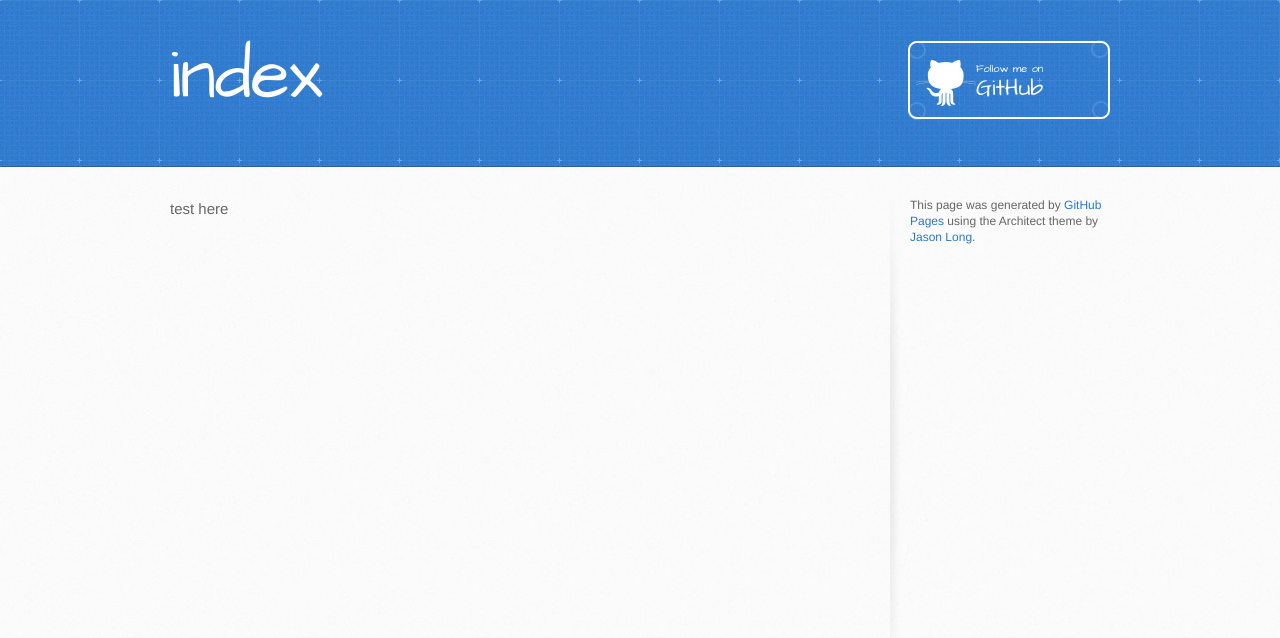
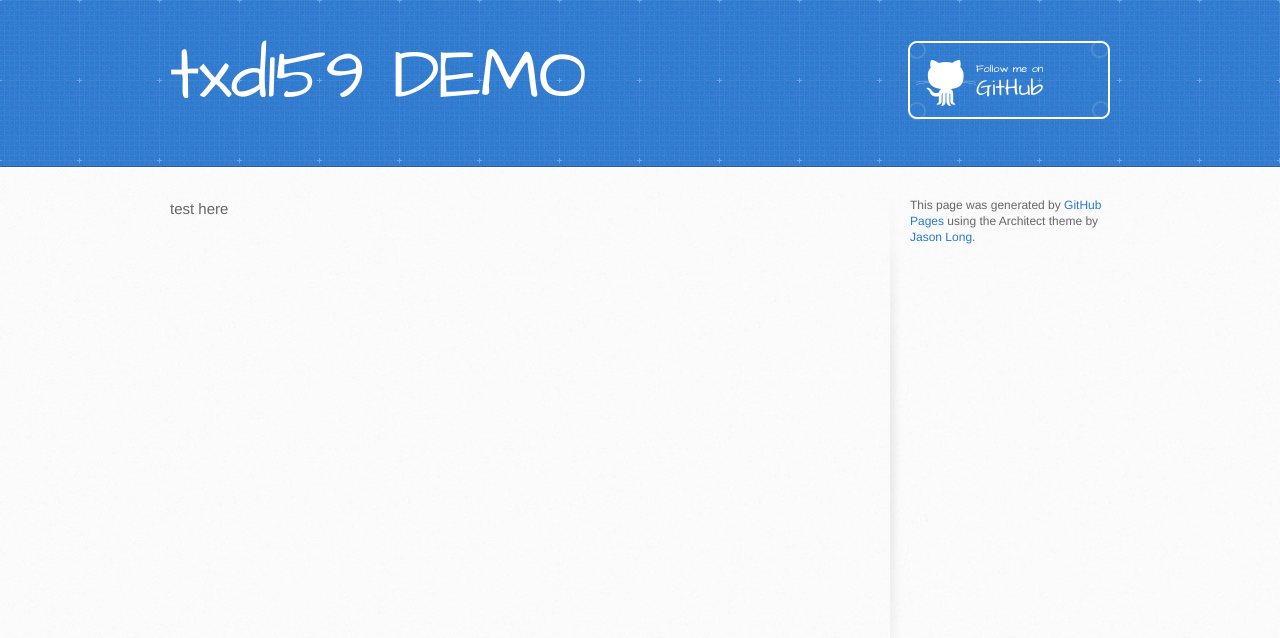
Before and after one commit to txd1591/txd159.github.io, a plain HTML site: page index.html in a window 1280 px wide. Drawn offline with Linux system fonts and the light colour scheme.

Commit message:
Update index.html

```diff
--- a/index.html
+++ b/index.html
@@ -19,7 +19,7 @@
   <body>
     <header>
       <div class="inner">
-        <h1>index</h1>
+        <h1>txd159 DEMO</h1>
         <h2></h2>
         <a href="https://github.com/txd159" class="button"><small>Follow me on</small>GitHub</a>
       </div>
```
